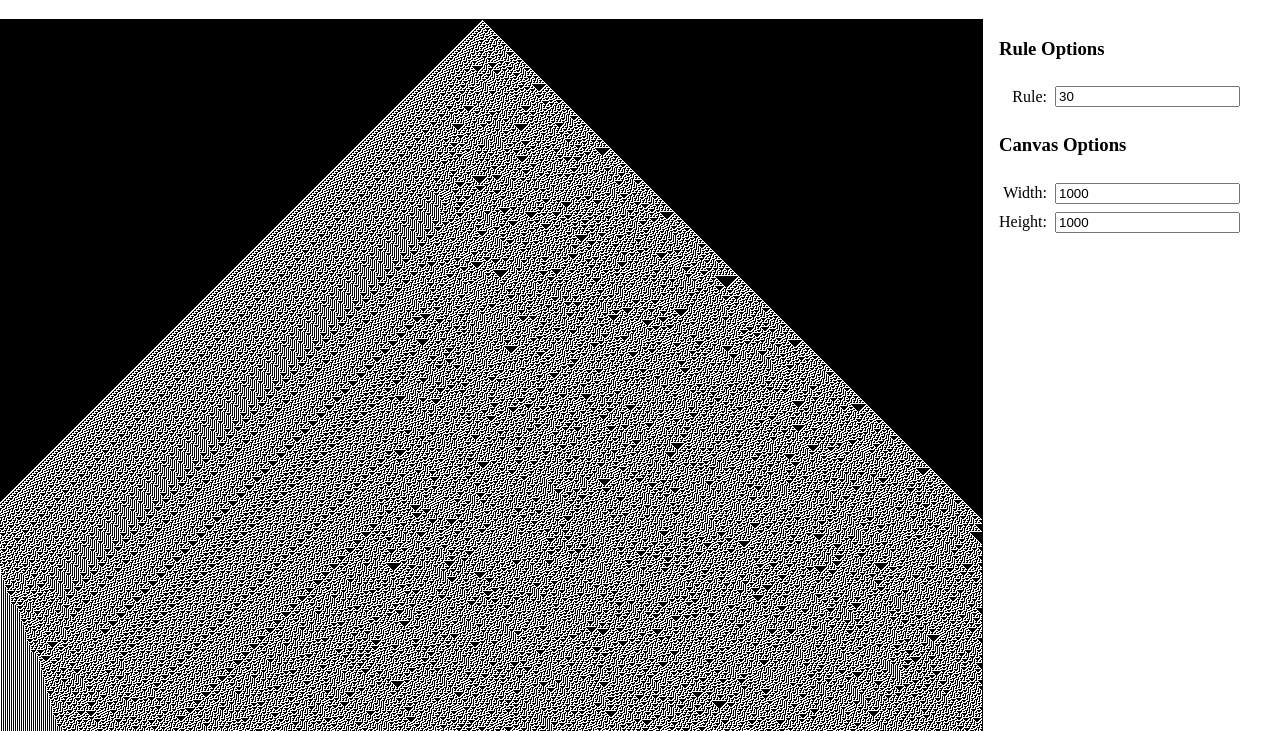
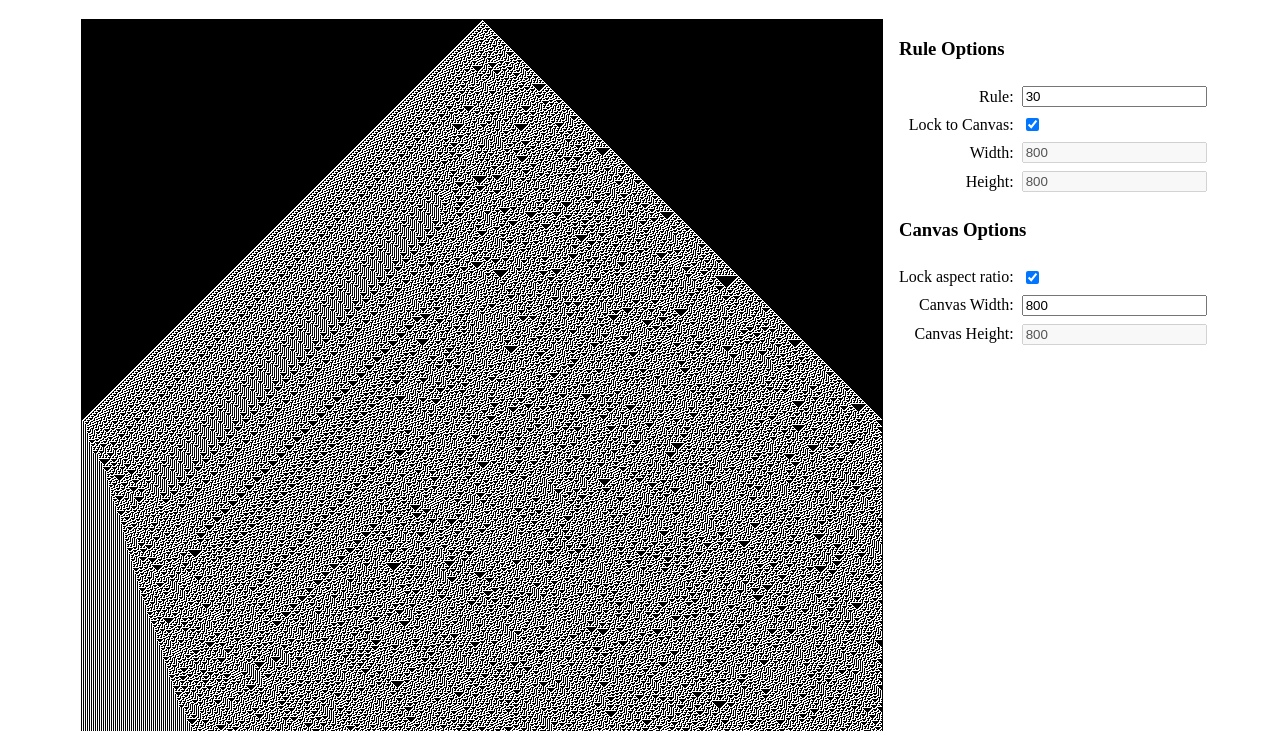
Before and after one commit to a2aaron/Rule30, a website: page index.html in a window 1280 px wide. Shown: the part 69-800 px from the top of the page. Drawn offline with Linux system fonts and the light colour scheme.

Commit message:
Add lock aspect ratio control.

```diff
--- a/index.html
+++ b/index.html
@@ -12,7 +12,7 @@
   <h1>Rule 30</h1>
   <main>
     <div>
-      <canvas id="canvas" height="1000" width="1000" tabindex="1"></canvas>
+      <canvas id="canvas" height="800" width="800" tabindex="1"></canvas>
     </div>
     <ui-grid>
       <h3>Rule Options</h3>
@@ -20,12 +20,26 @@
       <label for="rule" title="Sets the CA rule">Rule</label>
       <input type="number" id="rule" value="30">
 
-      <h3>Canvas Options</h3>
+      <label for="lock-to-canvas" title="If checked, locks the Width and Height controls to the size of the canvas">Lock
+        to Canvas</label>
+      <input type="checkbox" id="lock-to-canvas" checked="true">
+
       <label for="width" title="Sets the cell width">Width</label>
-      <input type="number" id="width" value="1000">
+      <input type="number" id="width" value="800">
 
       <label for="height" title="Sets the cell height">Height</label>
-      <input type="number" id="height" value="1000">
+      <input type="number" id="height" value="800">
+
+      <h3>Canvas Options</h3>
+      <label for="lock-aspect-ratio" title="If checked, locks the aspect ratio of the canvas to be a square">Lock aspect
+        ratio</label>
+      <input type="checkbox" id="lock-aspect-ratio" checked="true">
+
+      <label for="width" title="Sets the canvas width">Canvas Width</label>
+      <input type="number" id="canvas-width" value="800">
+
+      <label for="height" title="Sets the canvas height">Canvas Height</label>
+      <input type="number" id="canvas-height" value="800">
     </ui-grid>
   </main>
 </body>
--- a/index.js
+++ b/index.js
@@ -150,6 +150,27 @@ function drawRows(ctx, rule, width, height) {
  * @param {CanvasRenderingContext2D} ctx
  */
 function render(ctx) {
+    if (lock_aspect_ratio_input.checked) {
+        canvas_height_input.disabled = true;
+        canvas_height_input.value = canvas_width_input.value;
+    } else {
+        canvas_height_input.disabled = false;
+    }
+
+    ctx.canvas.width = parseInt(canvas_width_input.value);
+    ctx.canvas.height = parseInt(canvas_height_input.value);
+
+    if (locked_to_canvas_input.checked) {
+        width_input.disabled = true;
+        height_input.disabled = true;
+
+        width_input.value = canvas_width_input.value;
+        height_input.value = canvas_height_input.value;
+    } else {
+        width_input.disabled = false;
+        height_input.disabled = false;
+    }
+
     const n = parseInt(rule_input.value);
     const rule = make_rule(n);
 
@@ -165,9 +186,21 @@ const ctx = unwrap(canvas.getContext("2d"));
 const rule_input = getTypedElementById('rule', HTMLInputElement);
 const width_input = getTypedElementById('width', HTMLInputElement);
 const height_input = getTypedElementById('height', HTMLInputElement);
+const locked_to_canvas_input = getTypedElementById('lock-to-canvas', HTMLInputElement);
+const canvas_width_input = getTypedElementById('canvas-width', HTMLInputElement);
+const canvas_height_input = getTypedElementById('canvas-height', HTMLInputElement);
+const lock_aspect_ratio_input = getTypedElementById('lock-aspect-ratio', HTMLInputElement);
 
-rule_input.addEventListener("input", () => render(ctx));
-width_input.addEventListener("input", () => render(ctx));
-height_input.addEventListener("input", () => render(ctx));
+setEventListener(rule_input, width_input, height_input, locked_to_canvas_input, canvas_width_input, canvas_height_input, lock_aspect_ratio_input);
 
 render(ctx);
+
+
+/**
+ * @param {HTMLInputElement[]} elements
+ */
+function setEventListener(...elements) {
+    for (const element of elements) {
+        element.addEventListener("input", () => render(ctx));
+    }
+}
--- a/style.css
+++ b/style.css
@@ -30,5 +30,6 @@ ui-grid {
 
     label { text-align: right; }
     label::after { content: ":"; }
+    input { justify-self: start; }
     h3 { grid-column: 1 / -1;}
 }
```
